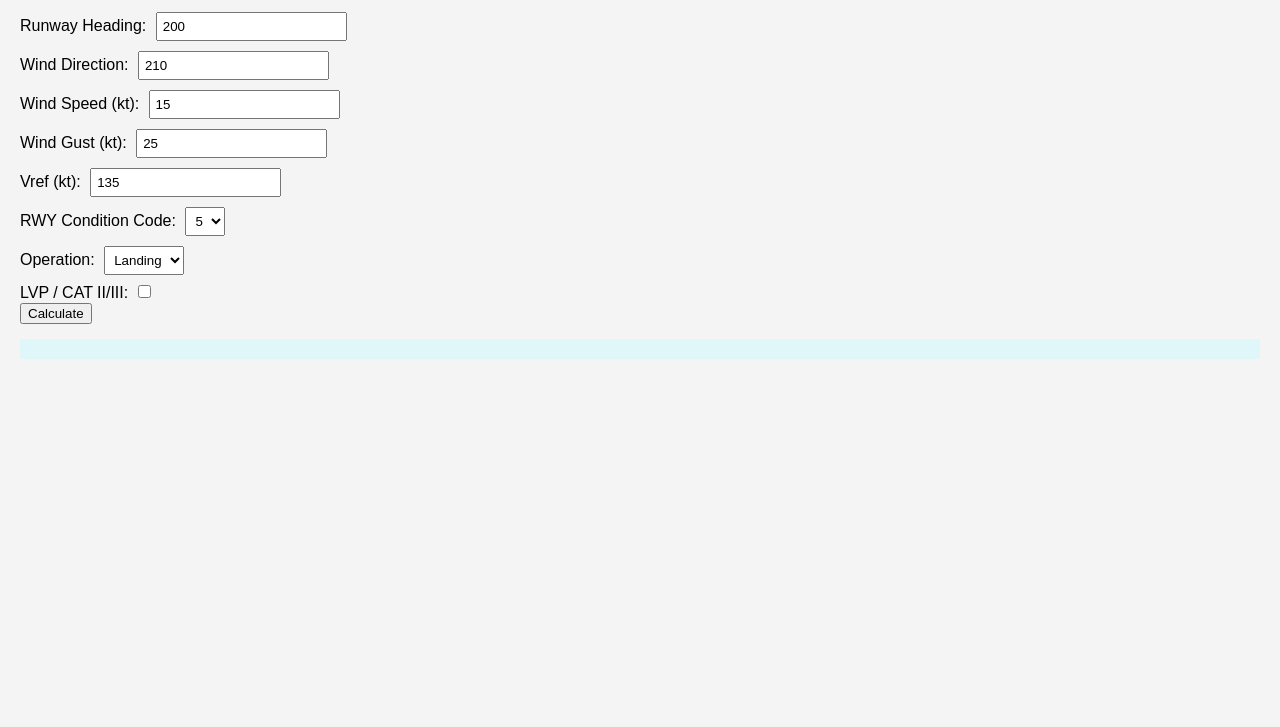
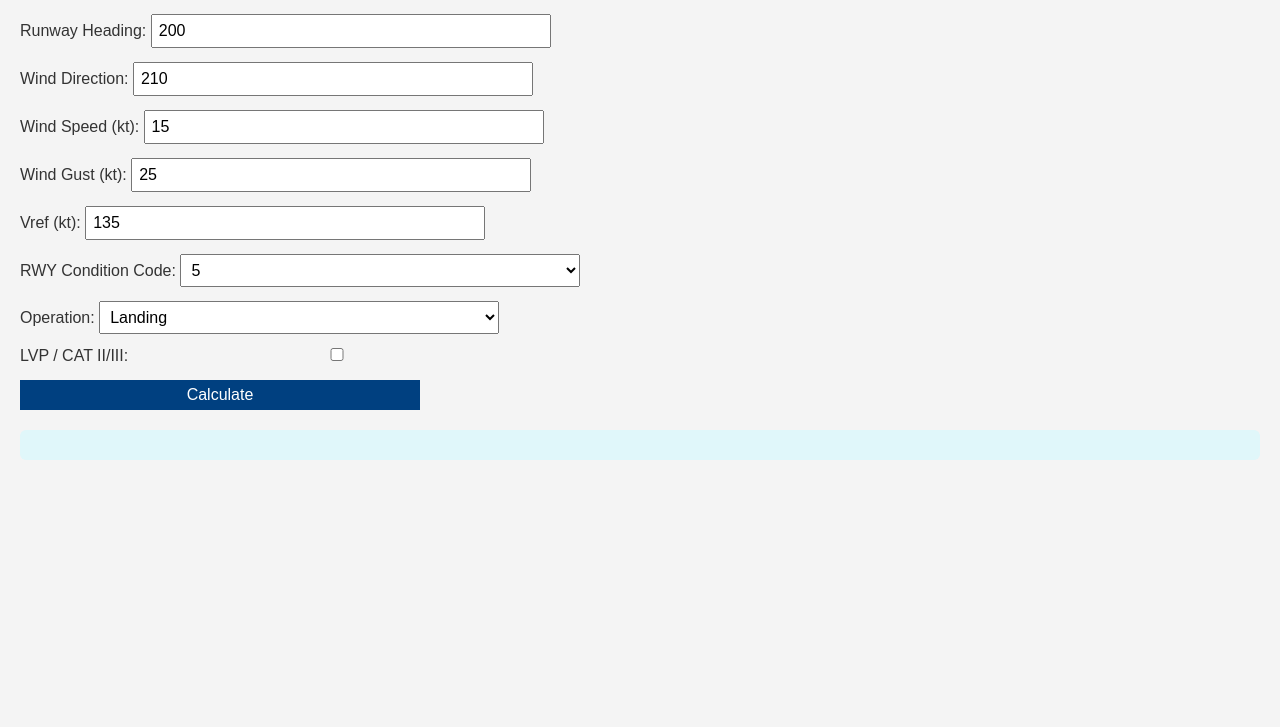
Before and after one commit to freelab2000/wind-correction, a plain HTML site: page index.html in a window 1280 px wide. Shown: the part 73-800 px from the top of the page. Drawn offline with Linux system fonts and the light colour scheme.

Commit message:
Update index.html

```diff
--- a/index.html
+++ b/index.html
@@ -2,13 +2,20 @@
 <html lang="en">
 <head>
   <meta charset="UTF-8" />
-  <meta name="viewport" content="width=device-width, initial-scale=1.0"/>
+  <meta name="viewport" content="width=device-width, initial-scale=1, maximum-scale=1, user-scalable=no" />
   <title>Wind Correction App</title>
+
+  <!-- PWA manifest & theme -->
   <link rel="manifest" href="manifest.json" />
   <meta name="theme-color" content="#004080" />
+
+  <!-- iOS specific -->
   <meta name="apple-mobile-web-app-capable" content="yes" />
   <meta name="apple-mobile-web-app-status-bar-style" content="black-translucent" />
-  <link rel="icon" href="icon-192x192.png" />
+  <meta name="apple-mobile-web-app-title" content="WindApp" />
+  <link rel="apple-touch-icon" href="icon-192x192.png" />
+
+  <!-- Service Worker Registration -->
   <script>
     if ('serviceWorker' in navigator) {
       window.addEventListener('load', () => {
@@ -16,21 +23,75 @@
       });
     }
   </script>
+
+  <!-- Styles -->
   <style>
-    body { font-family: Arial, sans-serif; margin: 20px; background: #f4f4f4; }
-    h1 { color: #004080; }
-    input, select { margin: 5px; padding: 5px; }
-    .result { background: #e0f7fa; padding: 10px; margin-top: 15px; }
+    body {
+      font-family: Arial, sans-serif;
+      margin: 0;
+      padding: 20px;
+      background: #f4f4f4;
+      color: #333;
+    }
+    h1 {
+      color: #004080;
+      text-align: center;
+      font-size: 1.6em;
+    }
+    label {
+      display: block;
+      margin-top: 10px;
+    }
+    input, select, button {
+      font-size: 1em;
+      padding: 6px;
+      margin-top: 4px;
+      width: 100%;
+      box-sizing: border-box;
+    }
+    button {
+      background: #004080;
+      color: white;
+      border: none;
+      margin-top: 15px;
+    }
+    .result {
+      background: #e0f7fa;
+      padding: 15px;
+      margin-top: 20px;
+      border-radius: 6px;
+    }
+    @media (min-width: 600px) {
+      input, select, button {
+        max-width: 400px;
+      }
+    }
   </style>
 </head>
+
 <body>
   <h1>Wind Correction and Approach Speed</h1>
 
-  <label>Runway Heading: <input type="number" id="runway" value="200" /></label><br/>
-  <label>Wind Direction: <input type="number" id="windDir" value="210" /></label><br/>
-  <label>Wind Speed (kt): <input type="number" id="windSpeed" value="15" /></label><br/>
-  <label>Wind Gust (kt): <input type="number" id="windGust" value="25" /></label><br/>
-  <label>Vref (kt): <input type="number" id="vref" value="135" /></label><br/>
+  <label>Runway Heading:
+    <input type="number" id="runway" value="200" />
+  </label>
+
+  <label>Wind Direction:
+    <input type="number" id="windDir" value="210" />
+  </label>
+
+  <label>Wind Speed (kt):
+    <input type="number" id="windSpeed" value="15" />
+  </label>
+
+  <label>Wind Gust (kt):
+    <input type="number" id="windGust" value="25" />
+  </label>
+
+  <label>Vref (kt):
+    <input type="number" id="vref" value="135" />
+  </label>
+
   <label>RWY Condition Code:
     <select id="rwyCode">
       <option value="6">6</option>
@@ -38,14 +99,18 @@
       <option value="4">4</option>
       <option value="3">3</option>
     </select>
-  </label><br/>
+  </label>
+
   <label>Operation:
     <select id="operation">
       <option value="takeoff">Takeoff</option>
       <option value="landing" selected>Landing</option>
     </select>
-  </label><br/>
-  <label>LVP / CAT II/III: <input type="checkbox" id="lvp" /></label><br/>
+  </label>
+
+  <label>LVP / CAT II/III:
+    <input type="checkbox" id="lvp" />
+  </label>
 
   <button onclick="calculate()">Calculate</button>
 
```
